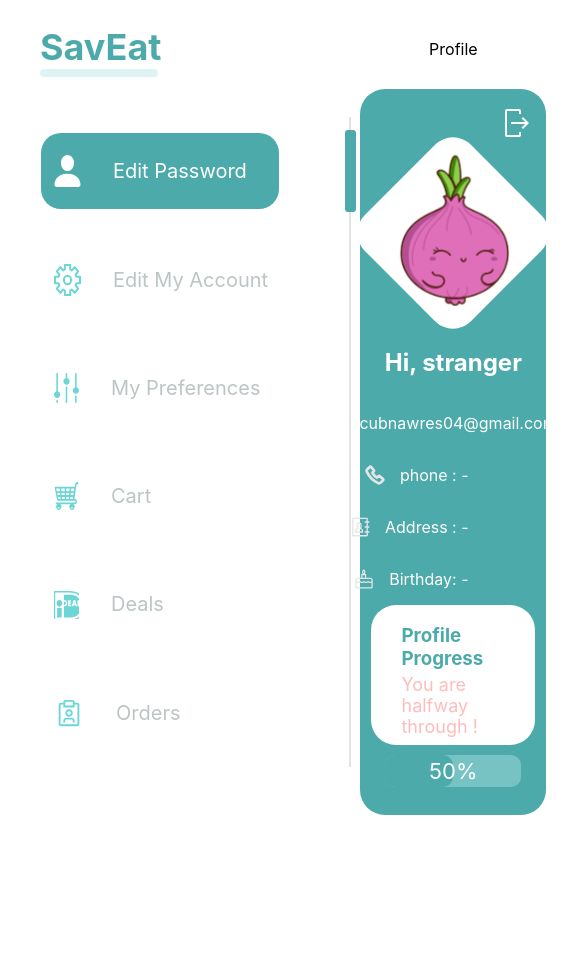
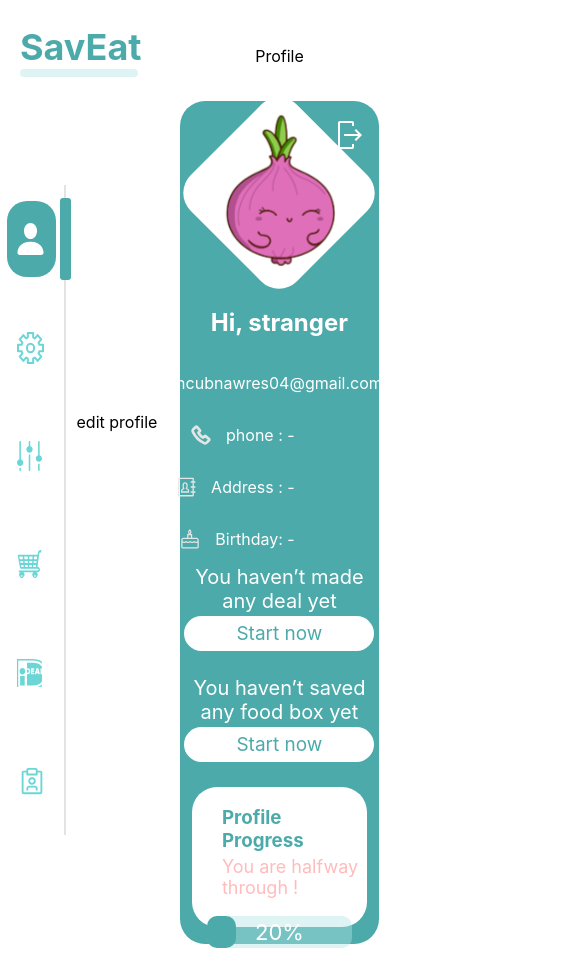
Before and after one commit to nawresncib12/SavEat-FrontOffice, a React (Create React App) app in the folder saveat/: page /updateProfile in a window 390 px wide. Shown: the whole page, 585 px wide, since content can reach past the window. Before the commit the page ends 844 px from the top, so only its background shows below. Built offline with nearby package versions, Linux system fonts and the light colour scheme.

Commit message:
responsive side bar

```diff
--- a/saveat/src/App.jsx
+++ b/saveat/src/App.jsx
@@ -12,11 +12,8 @@ function App() {
         <Route exact path="/login" element={<Login></Login>} />
         <Route exact path="/signup" element={<SignUp></SignUp>} />
         <Route exact path="/home" element={<Home></Home>} />
-        <Route exact path="/updateProfile" element={<Profile></Profile>} />
+        <Route exact path="/updateProfile" element={<Profile/>} />
         <Route exact path="/resetPassword/:token" element={<ResetPassword></ResetPassword>} />
-
-        {/* <Route exact path="/resetPassword/:token" element={<ResetPassword></ResetPassword>} /> */}
-
       </Routes>
     </Router>
   );
--- /dev/null
+++ b/saveat/src/components/EditProfile.css
@@ -0,0 +1,3 @@
+.title{
+    color: #4DAAAA;
+}
--- a/saveat/src/components/ProfileCard.jsx
+++ b/saveat/src/components/ProfileCard.jsx
@@ -13,7 +13,14 @@ const ProfileCard = () => {
     const [phone, setPhone] = useState("-")
     const [progressMessage, setProgressMessage] = useState("You are halfway through !")
     const [percent, setPercent] = useState(50)
+    const [deal, setDeal] = useState(true)
+    const [meal, setMeal] = useState(false)
+    const [foodBox, setFoodBox] = useState(true)
+
     const ref=useRef();
+    setTimeout(() => {
+        setPercent(20);
+    }, 2000);
 useEffect(()=> {
 ref.current.style.setProperty("--width",percent+"%");
 },[percent])
@@ -47,6 +54,20 @@ ref.current.style.setProperty("--width",percent+"%");
                     </div>
                 </div>
             </div>
+           {deal && <div className={style.proposition}>
+                <div className={style.txt}>You haven’t made any deal yet</div>
+            <div className={style.btn}> Start now</div>
+            </div>}
+
+            {meal && <div className={style.proposition}>
+                <div className={style.txt}>You haven’t saved any meal yet</div>
+            <div className={style.btn}> Start now</div>
+            </div>}
+
+            {foodBox &&<div className={style.proposition}>
+                <div className={style.txt}>You haven’t saved any food box yet</div>
+            <div className={style.btn}> Start now</div>
+            </div>}
 
             <div className={style.progressBarCont}>
                 <h3>Profile Progress</h3>
--- a/saveat/src/components/ProfileCard.module.css
+++ b/saveat/src/components/ProfileCard.module.css
@@ -1,7 +1,7 @@
 .container{
     display: flex;
     align-items: center;
-    height: 100%;
+    height:980px;
     width: 830px;
     justify-content: space-evenly;
     flex-direction: column;
@@ -100,6 +100,7 @@ font-size: 18px;
     margin: auto;
     border-radius: 10px;
     background: #4DAAAA     ;
+    transition: .7s ease-in-out;
  }
 .percent{
     position: absolute;
@@ -112,3 +113,28 @@ font-size: 18px;
     display: flex;
     font-size: 22px;
 }
+.btn{
+    background-color: #FFFFFF;
+    height: 35px;
+    width: 190px;
+    color: #4DAAAA;
+    border-radius: 25px;
+    cursor: pointer;
+    font-size: 19px;
+    display: flex;
+    align-items: center;
+    justify-content: center;
+}
+.proposition{
+    color: #FFFFFF;
+    text-align: center;
+    margin-bottom: 25px;
+    display: flex;
+    align-items: center;
+    justify-content: center;
+    flex-direction: column;
+}
+.txt{
+    margin-bottom: 3px;
+    font-size: 20px;
+}
--- a/saveat/src/components/SideBar.jsx
+++ b/saveat/src/components/SideBar.jsx
@@ -1,6 +1,6 @@
 import React,{useState} from 'react'
 import style from "./SideBar.module.css"
-const SideBar = () => {
+const SideBar = ({fn}) => {
   const green = "#6CD6D6"
   const white = "#FFFFFF"
   const [active, setActive] = useState(0);
@@ -15,19 +15,21 @@ const SideBar = () => {
       </div>
       <div className={style.wrap}>
         <div className={style.SideBar}>
-          <div className={style.block}onClick={()=>{setActive(0)}} >
+
+          <div className={style.block}onClick={()=>{setActive(0);fn(0)}} >
               <div className={(active==0)? style.active :style.pair }>
               <svg width="27" height="32" viewBox="0 0 22 27" fill="none" xmlns="http://www.w3.org/2000/svg">
               <path fill={(active==0)? white : green } d="M1.83333 27C1.83333 27 0 27 0 24.75C0 22.5 1.83333 15.75 11 15.75C20.1667 15.75 22 22.5 22 24.75C22 27 20.1667 27 20.1667 27H1.83333ZM11 13.5C12.4587 13.5 13.8576 12.7888 14.8891 11.523C15.9205 10.2571 16.5 8.54021 16.5 6.75C16.5 4.95979 15.9205 3.2429 14.8891 1.97703C13.8576 0.711159 12.4587 0 11 0C9.54131 0 8.14236 0.711159 7.11091 1.97703C6.07946 3.2429 5.5 4.95979 5.5 6.75C5.5 8.54021 6.07946 10.2571 7.11091 11.523C8.14236 12.7888 9.54131 13.5 11 13.5Z" />
               </svg>
 
               <div className={style.choice}>
-              Edit Password
+              Edit Profile
               </div>
             </div>
             <div className={(active==0)? style.index : style.hidden}></div>
           </div>
-          <div className={style.block}onClick={()=>{setActive(1)}}>
+
+          <div className={style.block}onClick={()=>{setActive(1);fn(1)}}>
                         <div className={(active==1)? style.active :style.pair }>
 
             <svg width="27" height="32" viewBox="0 0 27 32" fill="none" xmlns="http://www.w3.org/2000/svg">
@@ -40,7 +42,9 @@ const SideBar = () => {
             </div>
             <div className={(active==1)? style.index : style.hidden}></div>
           </div>
-          <div className={style.block}onClick={()=>{setActive(2)}}>
+
+
+          <div className={style.block}onClick={()=>{setActive(2);fn(2)}}>
                         <div className={(active==2)? style.active :style.pair }>
 
             <svg width="25" height="30" viewBox="0 0 25 30" fill="none" xmlns="http://www.w3.org/2000/svg">
@@ -54,7 +58,8 @@ const SideBar = () => {
             </div>
             <div className={(active==2)? style.index : style.hidden}></div>
           </div>
-          <div className={style.block}onClick={()=>{setActive(3)}}>
+
+          <div className={style.block}onClick={()=>{setActive(3);fn(3)}}>
                         <div className={(active==3)? style.active :style.pair }>
 
             <svg width="25" height="30" viewBox="0 0 25 30" fill="none" xmlns="http://www.w3.org/2000/svg">
@@ -66,7 +71,8 @@ const SideBar = () => {
             </div>
             <div className={(active==3)? style.index : style.hidden}></div>
           </div>
-          <div className={style.block}onClick={()=>{setActive(4)}}>
+
+          <div className={style.block}onClick={()=>{setActive(4);fn(4)}}>
                         <div className={(active==4)? style.active :style.pair }>
 
             <svg width="25" height="30" viewBox="0 0 25 30" fill="none" xmlns="http://www.w3.org/2000/svg">
@@ -85,7 +91,8 @@ const SideBar = () => {
             </div>
             <div className={(active==4)? style.index : style.hidden}></div>
           </div>
-          <div className={style.block}onClick={()=>{setActive(5)}}>
+
+          <div className={style.block}onClick={()=>{setActive(5);fn(5)}}>
                         <div className={(active==5)? style.active :style.pair }>
 
             <svg width="30" height="32" viewBox="0 0 32 32" fill="none" xmlns="http://www.w3.org/2000/svg">
--- a/saveat/src/components/SideBar.module.css
+++ b/saveat/src/components/SideBar.module.css
@@ -4,6 +4,7 @@ font-size: 36px;
 font-weight: 700;
 line-height: 44px;
 letter-spacing: 0em;
+cursor: pointer;
 }
 .logo{
     width: min-content;
@@ -24,7 +25,7 @@ letter-spacing: 0em;
     flex-direction: column;
     align-items: center;
     min-width: 350px;
-    height: 100%;
+    height: 980px;
     justify-content: center;
 }
 .SideBar{
@@ -85,3 +86,32 @@ letter-spacing: 0em;
 .hidden{
     display: none;
 }
+
+@media only screen and (max-width: 1400px) {
+    .choice{
+    display: none;
+    }
+    .container{
+        min-width: 65px;
+    }
+    .logo{
+        left: 20px;
+    }
+    .active{
+        display: flex;
+        align-items: center;
+        width: 63%;
+
+        cursor: pointer;
+        height: 70%;
+        /* padding-left: 13px; */
+        border-radius: 20px;
+        background: #4DAAAA;
+        color: white;
+
+    }
+   .block svg{
+        margin-left: -3px;
+    }
+
+}
--- a/saveat/src/pages/profile.jsx
+++ b/saveat/src/pages/profile.jsx
@@ -1,11 +1,46 @@
 import React from 'react'
 import SideBar from '../components/SideBar'
 import ProfileCard from '../components/ProfileCard'
+import { loggedIn } from "../api/api.user";
+import { useNavigate } from "react-router-dom";
+import { useEffect, useState } from "react";
+import { logout } from "../api/api.user";
+
 const Profile = () => {
+  const [loading, setLoading] = useState(true);
+  const navigate = useNavigate();
+  // useEffect(() => {
+  //   async function log() {
+  //     if (!(await loggedIn())) {
+  //       setLoading(false)
+  //       navigate("/login");
+  //     }else{
+  //       setLoading(false)
+  //     }
+  //   }
+  //   log();
+  // }, [navigate]);
+  // const signout = async () => {
+  //   const res = await logout();
+  //   if (res) {
+  //     navigate("/login");
+  //   }
+  // };
+
+  const [active, setActive] = useState(0)
+  const f = (x)=>{
+    setActive(x)
+  }
+
   return (
     <div style={{display:"flex",height:"100%"}}>
-        <SideBar/>
-        <div style={{width : "100%"}}></div>
+        <SideBar fn = {f}/>
+        {(active==0)&&<div style={{width : "100%",display:"flex",alignItems:"center",justifyContent:"center"}}>edit profile</div>}
+        {(active==1)&&<div style={{width : "100%",display:"flex",alignItems:"center",justifyContent:"center"}}> change password</div>}
+        {(active==2)&&<div style={{width : "100%",display:"flex",alignItems:"center",justifyContent:"center"}}> preference</div>}
+        {(active==3)&&<div style={{width : "100%",display:"flex",alignItems:"center",justifyContent:"center"}}>cart</div>}
+        {(active==4)&&<div style={{width : "100%",display:"flex",alignItems:"center",justifyContent:"center"}}>deals</div>}
+        {(active==5)&&<div style={{width : "100%",display:"flex",alignItems:"center",justifyContent:"center"}}>others</div>}
         <ProfileCard/>
     </div>
   )
```
Also changed, not shown: saveat/src/components/EditProfile.jsx (added, +11 -0 lines).
